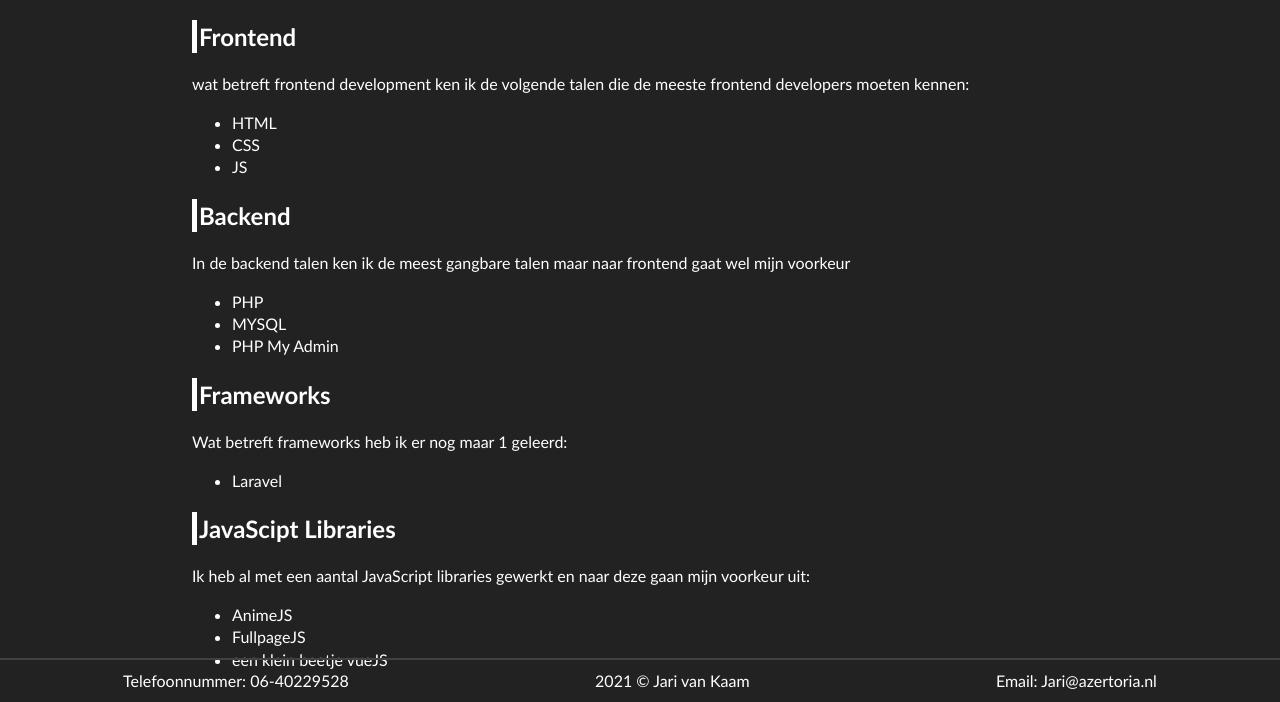
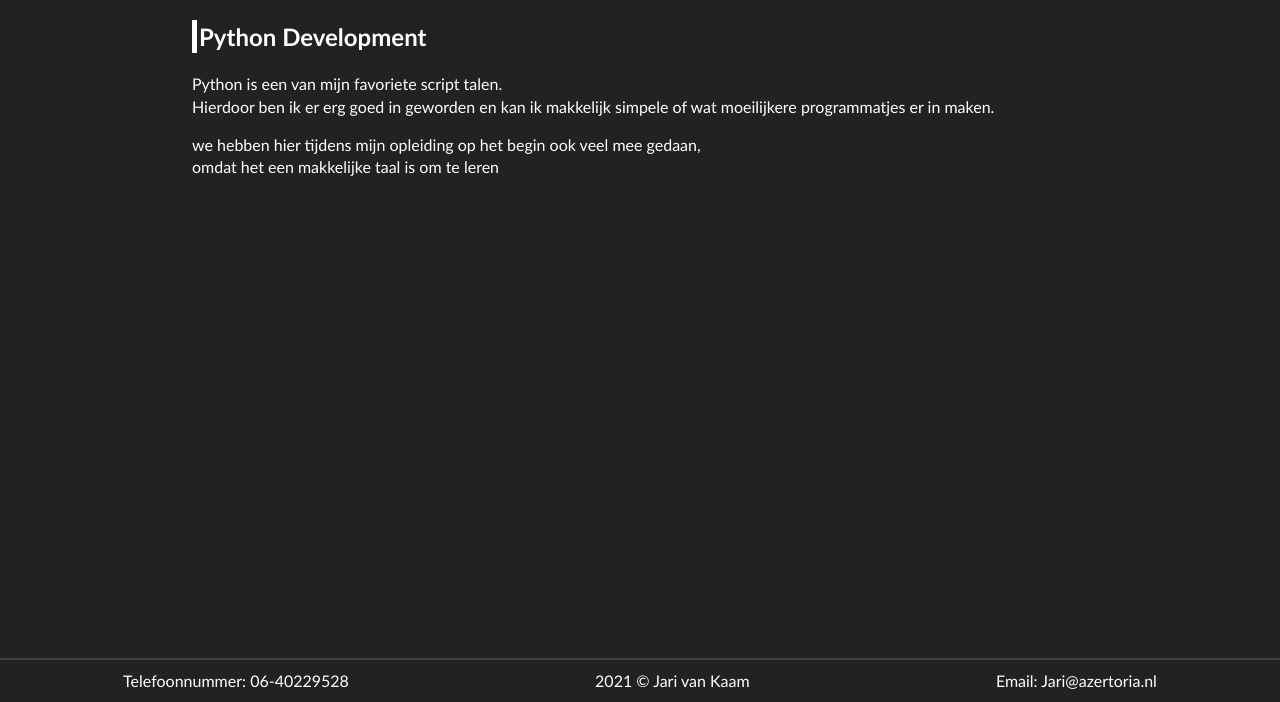
Before and after one commit to jarivankaam/OnlinePortfolio, a PHP site: page /python.php in a window 1280 px wide. Shown: the part 98-800 px from the top of the page. Run offline with PHP 8.4, Linux system fonts and the light colour scheme.

Commit message:
Added content to python

```diff
--- a/python.php
+++ b/python.php
@@ -27,32 +27,9 @@ web.php<!doctype html>
 
 <div class="wrapper">
   <div class="aboutme">
-    <h2>Frontend</h2>
-     <p>wat betreft frontend development ken ik de volgende talen die de meeste frontend developers moeten kennen:</p>
-    <ul>
-      <li>HTML</li>
-      <li>CSS</li>
-      <li>JS</li>
-    </ul>
-    <h2>Backend</h2>
-    <P>In de backend talen ken ik de meest gangbare talen maar naar frontend gaat wel mijn voorkeur</P>
-    <ul>
-      <li>PHP</li>
-      <li>MYSQL</li>
-      <li>PHP My Admin</li>
-    </ul>
-    <h2>Frameworks</h2>
-    <p>Wat betreft frameworks heb ik er nog maar 1 geleerd:</p>
-    <ul>
-      <li>Laravel</li>
-    </ul>
-    <h2>JavaScipt Libraries</h2>
-    <p>Ik heb al met een aantal JavaScript libraries gewerkt en naar deze gaan mijn voorkeur uit:</p>
-    <ul>
-      <li>AnimeJS</li>
-      <li>FullpageJS</li>
-      <li>een klein beetje vueJS</li>
-    </ul>
+    <h2>Python Development</h2>
+    <p>Python is een van mijn favoriete script talen. <br> Hierdoor ben ik er erg goed in geworden en kan ik makkelijk simpele of wat moeilijkere programmatjes er in maken.</p>
+    <p>we hebben hier tijdens mijn opleiding op het begin ook veel mee gedaan, <br> omdat het een makkelijke taal is om te leren</p>
   </div>
 </div>
 
```
